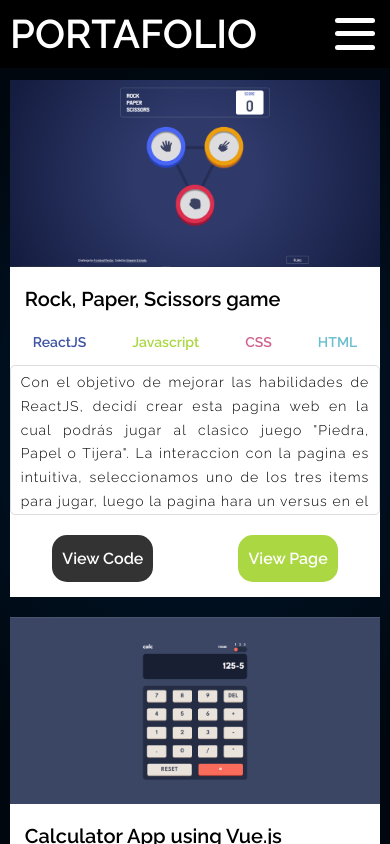
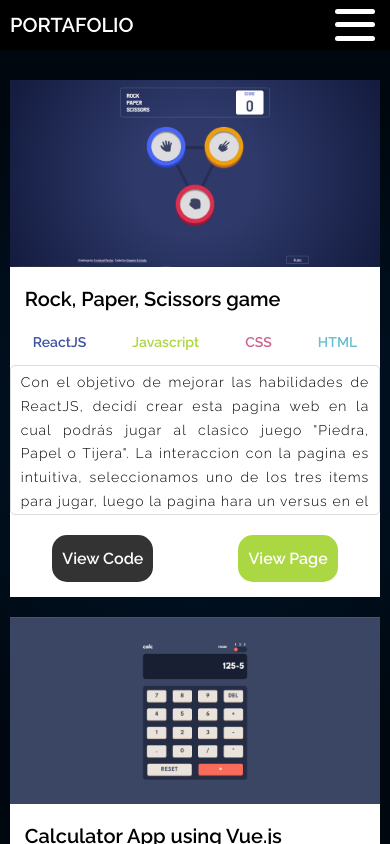
Before and after one commit to GiovanniEstrada/digital_Portfolio, a React (Create React App) app: page /projects in a window 390 px wide. Built offline with nearby package versions, Linux system fonts and the light colour scheme.

Commit message:
Navbar updated

```diff
--- a/src/Components/Navbar/navbar.css
+++ b/src/Components/Navbar/navbar.css
@@ -104,10 +104,7 @@
         transform: rotate(-45deg) translateY(-10px);
     }
 
-}
-
-@media screen and (max-width: 350px) {
     .title {
-        font-size: 30px;
+        font-size: 20px;
     }
 }
```
